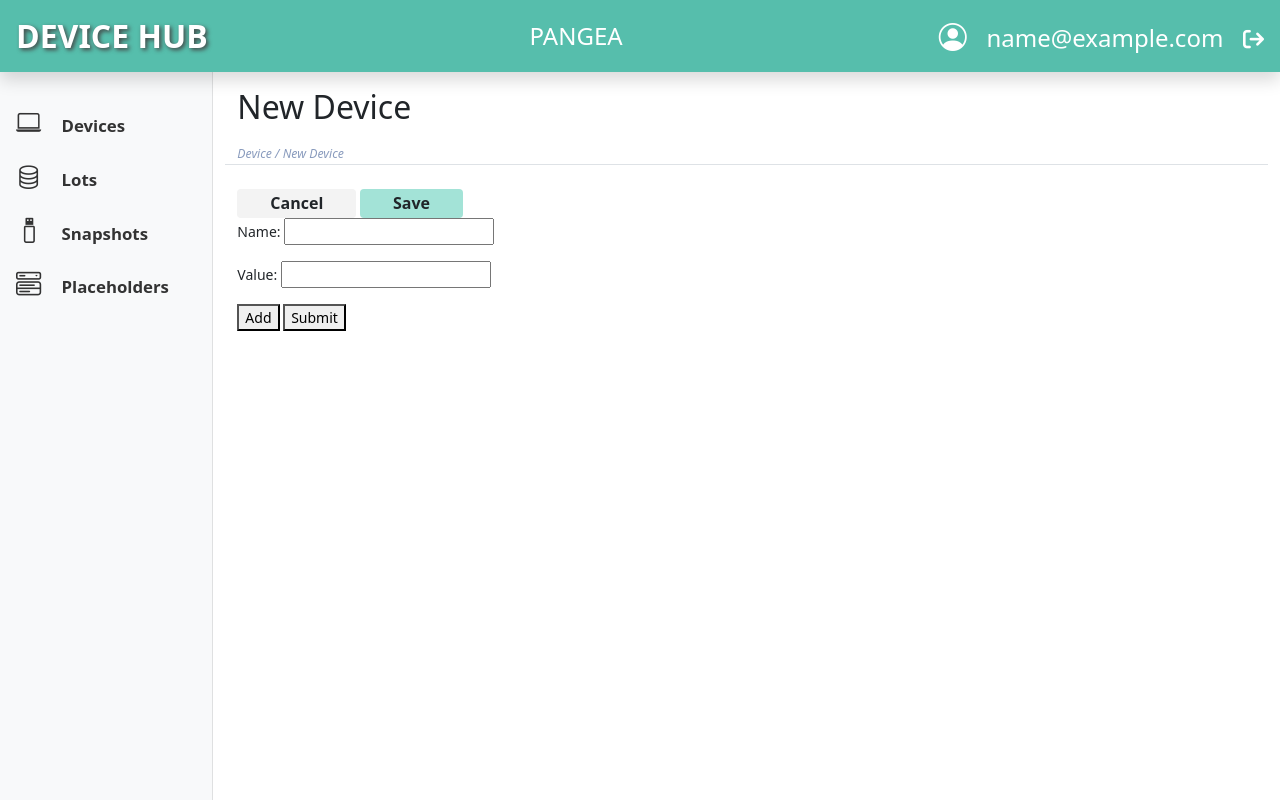
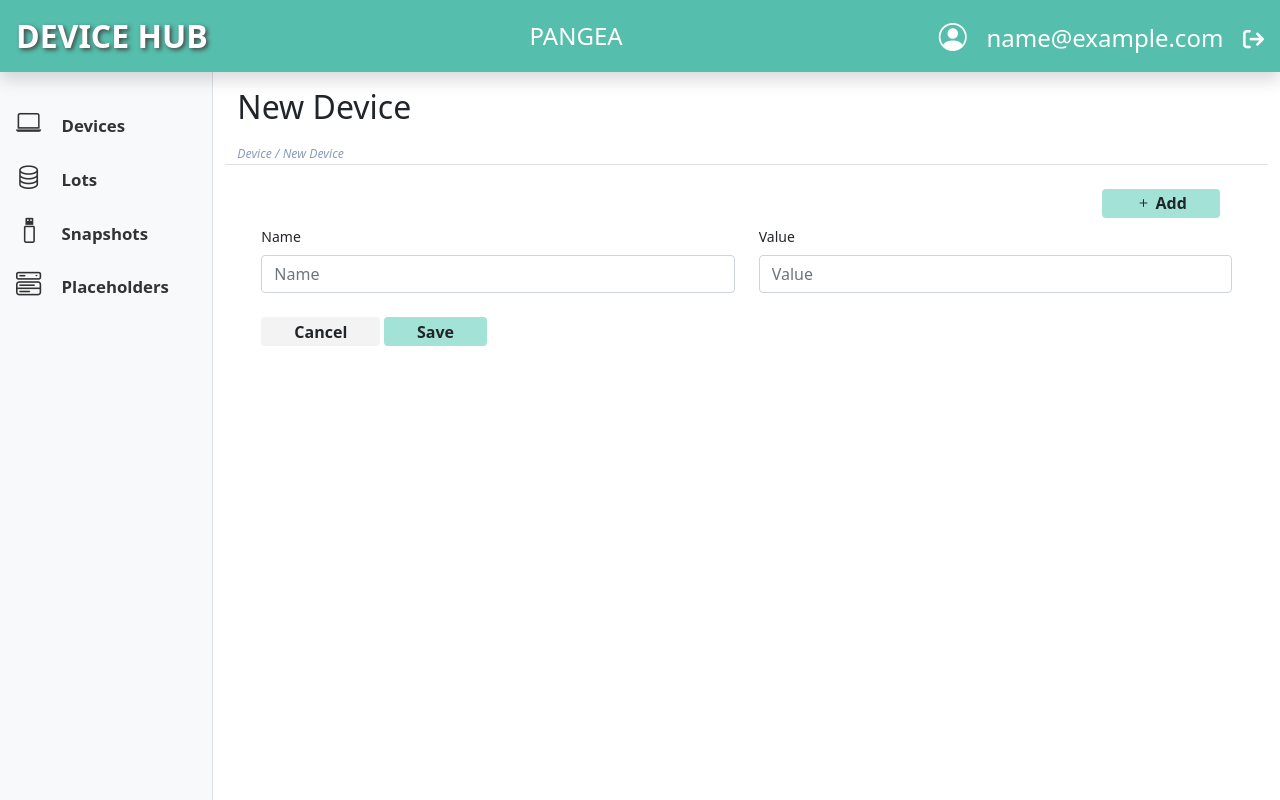
Before and after one commit to eReuse/devicehub-django, a Django app: page /device/add/ in a window 1280 px wide. Run offline with Django 5.2, Linux system fonts and the light colour scheme; the visitor is signed in with stand-in values (Sample User, id 1); data that the repository does not hold is empty; some libraries are stand-ins or nearby versions.

Commit message:
managment formset for new device

```diff
--- a/device/templates/new_device.html
+++ b/device/templates/new_device.html
@@ -7,6 +7,17 @@
     <h3>{{ subtitle }}</h3>
   </div>
 </div>
+
+<script>
+  function addForm(button) {
+      var formCount = parseInt(document.getElementById('id_form-TOTAL_FORMS').value);
+      var formCopy = $(document.querySelector('#id_form-0-name')).parent().parent().parent()[0].cloneNode(true);
+      // formCopy.style.display = 'block';
+      formCopy.innerHTML = formCopy.innerHTML.replace(/__prefix__/g, formCount);
+      document.getElementById('formset-container').appendChild(formCopy);
+      document.getElementById('id_form-TOTAL_FORMS').value = formCount + 1;
+  }
+</script>
 
 {% load django_bootstrap5 %}
 <form role="form" method="post">
@@ -22,34 +33,33 @@
     </div>
   </div>
   {% endif %}
-{# bootstrap_form form #}
-<div class="form-actions-no-box">
+  {{ form.management_form }}
+  <div class="container" id="formset-container">
+    <div class="row mb-2">
+      <div class="col"></div>
+      <div class="col-2 text-center">
+        <a href="javascript:void()" onclick="addForm(this);" type="button" class="btn btn-green-admin">
+          <i class="bi bi-plus"></i>
+          {% trans 'Add' %}
+        </a>
+      </div>
+    </div>
+    {% for f in form %}
+      <div class="row mb-2">
+        <div class="col">
+          {% bootstrap_field f.name %}
+        </div>
+        <div class="col">
+          {% bootstrap_field f.value %}
+        </div>
+      </div>
+    {% endfor %}
+  </div>
+  <div class="container">
     <a class="btn btn-grey" href="{% url 'dashboard:unassigned_devices' %}">{% translate "Cancel" %}</a>
     <input class="btn btn-green-admin" type="submit" name="submit" value="{% translate 'Save' %}" />
   </div>
 
 </form>
-<script>
-  function addForm(button) {
-      var formCount = parseInt(document.getElementById('id_form-TOTAL_FORMS').value);
-      var formCopy = document.querySelector('.dynamic-form').cloneNode(true);
-      formCopy.style.display = 'block';
-      formCopy.innerHTML = formCopy.innerHTML.replace(/__prefix__/g, formCount);
-      document.getElementById('formset-container').appendChild(formCopy);
-      document.getElementById('id_form-TOTAL_FORMS').value = formCount + 1;
-  }
-</script>
 
-<form method="post">
-    {% csrf_token %}
-    <div id="formset-container">
-        {% for f in form %}
-            <div class="dynamic-form" style="display: {% if forloop.first %}block{% else %}none{% endif %};">
-                {{ f.as_p }}
-            </div>
-        {% endfor %}
-    </div>
-    <button type="button" onclick="addForm(this);">Add</button>
-    <button type="submit">Submit</button>
-</form>
 {% endblock %}
--- a/device/views.py
+++ b/device/views.py
@@ -21,12 +21,19 @@ class NewDeviceView(DashboardView, FormView):
     template_name = "new_device.html"
     title = _("New Device")
     breadcrumb = "Device / New Device"
-    success_url = reverse_lazy('dashboard:unassigned_devices')
+    success_url = reverse_lazy('device:add')
+    # success_url = reverse_lazy('dashboard:unassigned_devices')
     form_class = DeviceFormSet
 
     def form_valid(self, form):
-        form.instance.owner = self.request.user
+        # import pdb; pdb.set_trace()
+        # form.instance.owner = self.request.user
         response = super().form_valid(form)
+        return response
+
+    def form_invalid(self, form):
+        import pdb; pdb.set_trace()
+        response = super().form_invalid(form)
         return response
 
 
```
Lines whose indentation alone changed are shown as unchanged.
